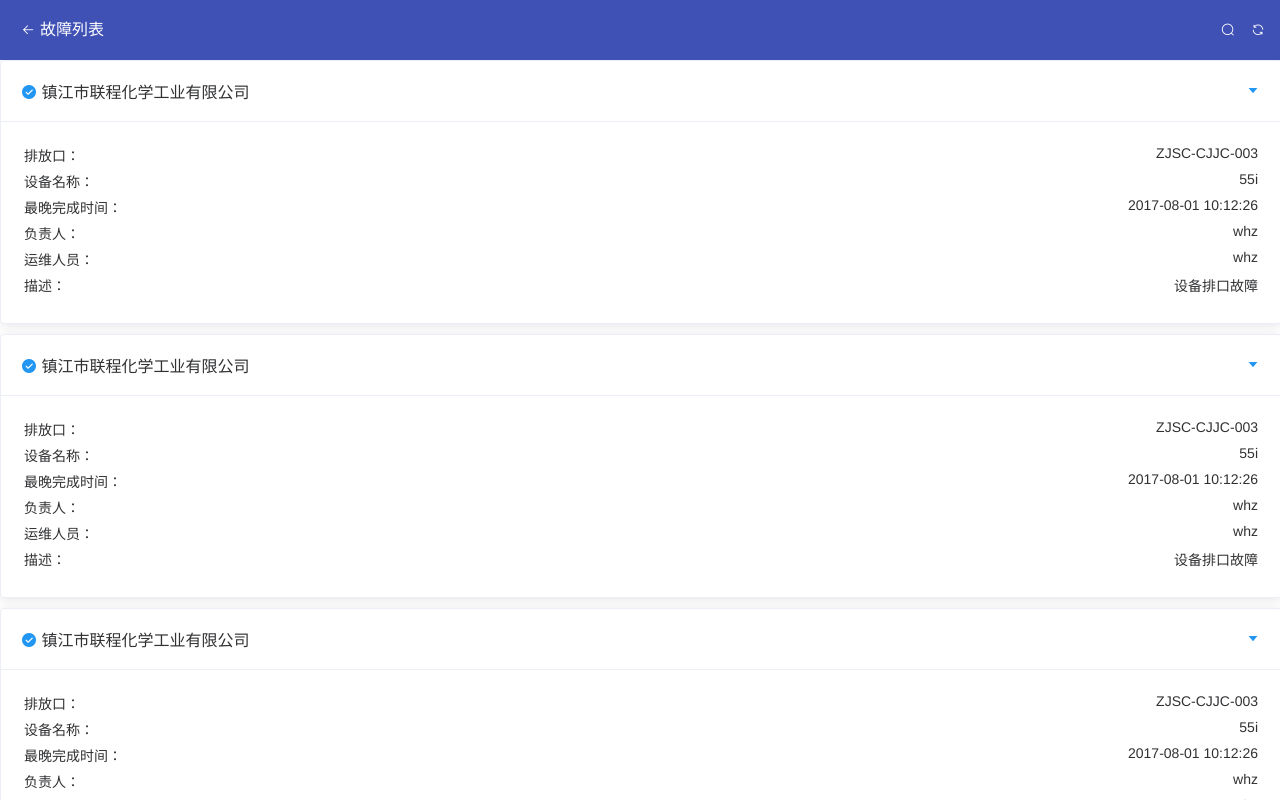
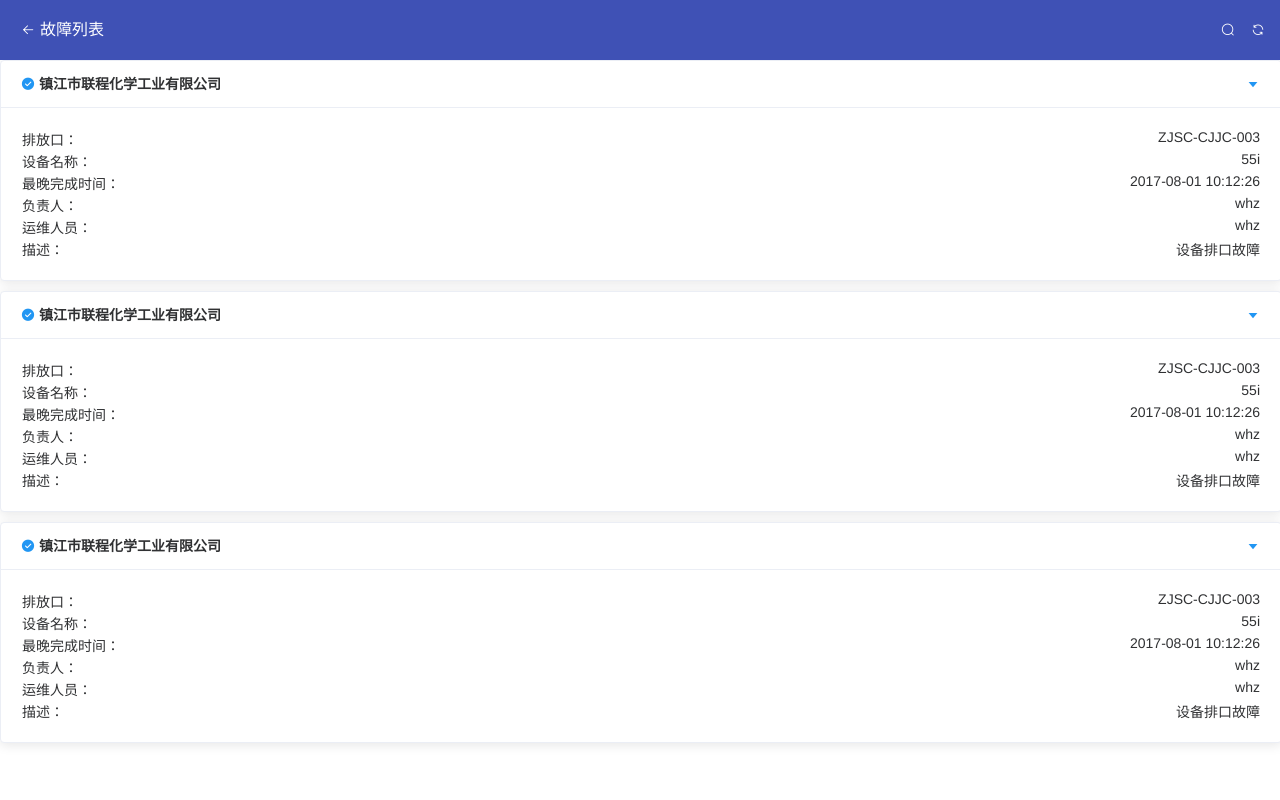
Before and after one commit to wanghongzheng/eoms_vue, a Vue app: page /#/queryfault in a window 1280 px wide. Built offline with nearby package versions, Linux system fonts and the light colour scheme.

Commit message:
修改界面样式

```diff
--- a/src/view/QueryFault.vue
+++ b/src/view/QueryFault.vue
@@ -175,10 +175,9 @@
     }
     .text {
         font-size: 14px;
-        margin-bottom: 5px;
         .item{
             display:block;
-            padding:3px;
+            padding:1px;
             .leftLabel{
 
             }
@@ -211,3 +210,10 @@
         overflow-x: hidden;
     }
 </style>
+<style lang="scss">
+    .content .el-card__header{
+        padding:12px 20px;
+        font-size:14px;
+        font-weight:bold;
+    }
+</style>
```
